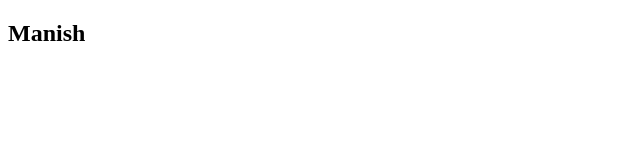
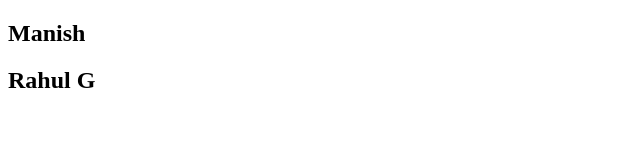
Before and after one commit to Manish12345678910/Git-reset-command, a plain HTML site: page index.html in a window 1280 px wide. Shown: the whole page, without its empty margins (0-640 px from the left). Drawn offline with Linux system fonts and the light colour scheme.

Commit message:
Rahule work done

```diff
--- a/index.html
+++ b/index.html
@@ -7,5 +7,6 @@
 </head>
 <body>
     <h2>Manish</h2>
+    <h2>Rahul G</h2>
 </body>
 </html>
```
